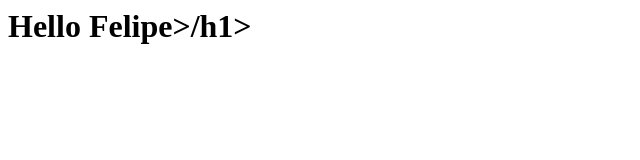
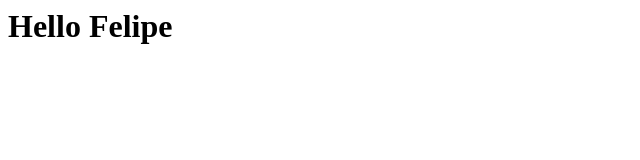
Before and after one commit to quirosfelipe/my-profile, a plain HTML site: page index.html in a window 1280 px wide. Shown: the whole page, without its empty margins (0-640 px from the left). Drawn offline with Linux system fonts and the light colour scheme.

Commit message:
fixed typo

```diff
--- a/index.html
+++ b/index.html
@@ -1 +1 @@
-<h1>Hello Felipe>/h1>
+<h1>Hello Felipe</h1>
```
